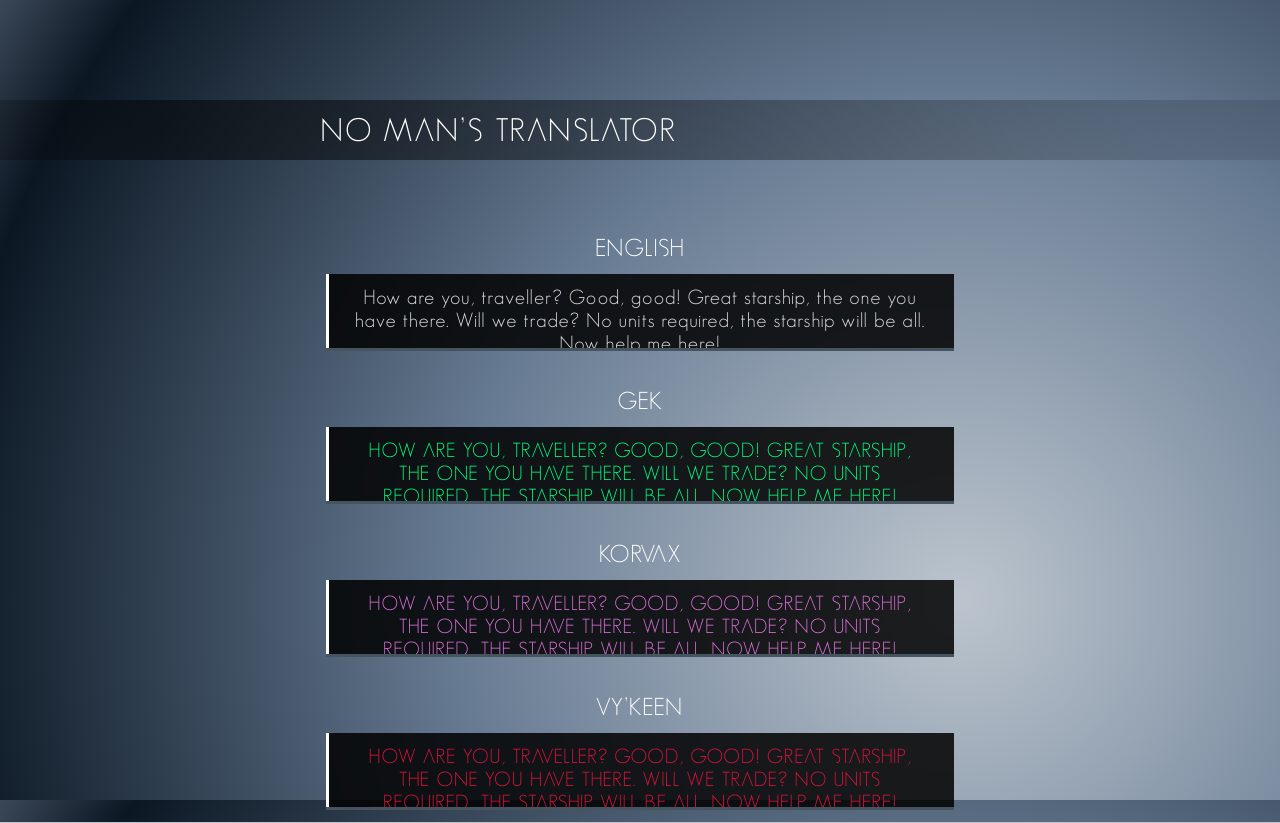
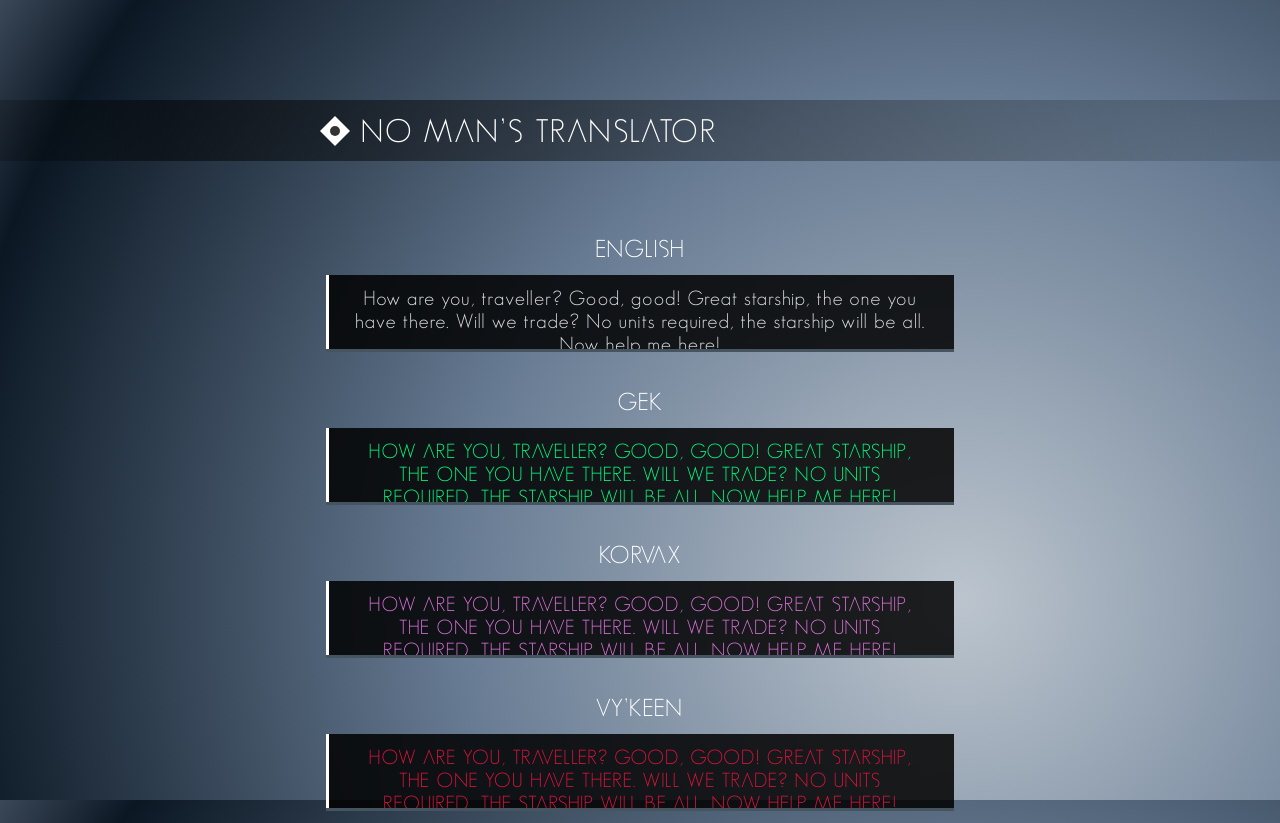
Before and after one commit to PeterShaws/nmt, an Angular app: page / in a window 1280 px wide. Built offline with nearby package versions, Linux system fonts and the light colour scheme; no server answers; what angular-in-memory-web-api would draw is missing.

Commit message:
Updated the logo

```diff
--- a/src/app/app.component.html
+++ b/src/app/app.component.html
@@ -1,2 +1,5 @@
-<h1>{{title}}</h1>
+<h1>
+    <div class="logo"></div>
+    {{title}}
+</h1>
 <app-translator></app-translator>
```
